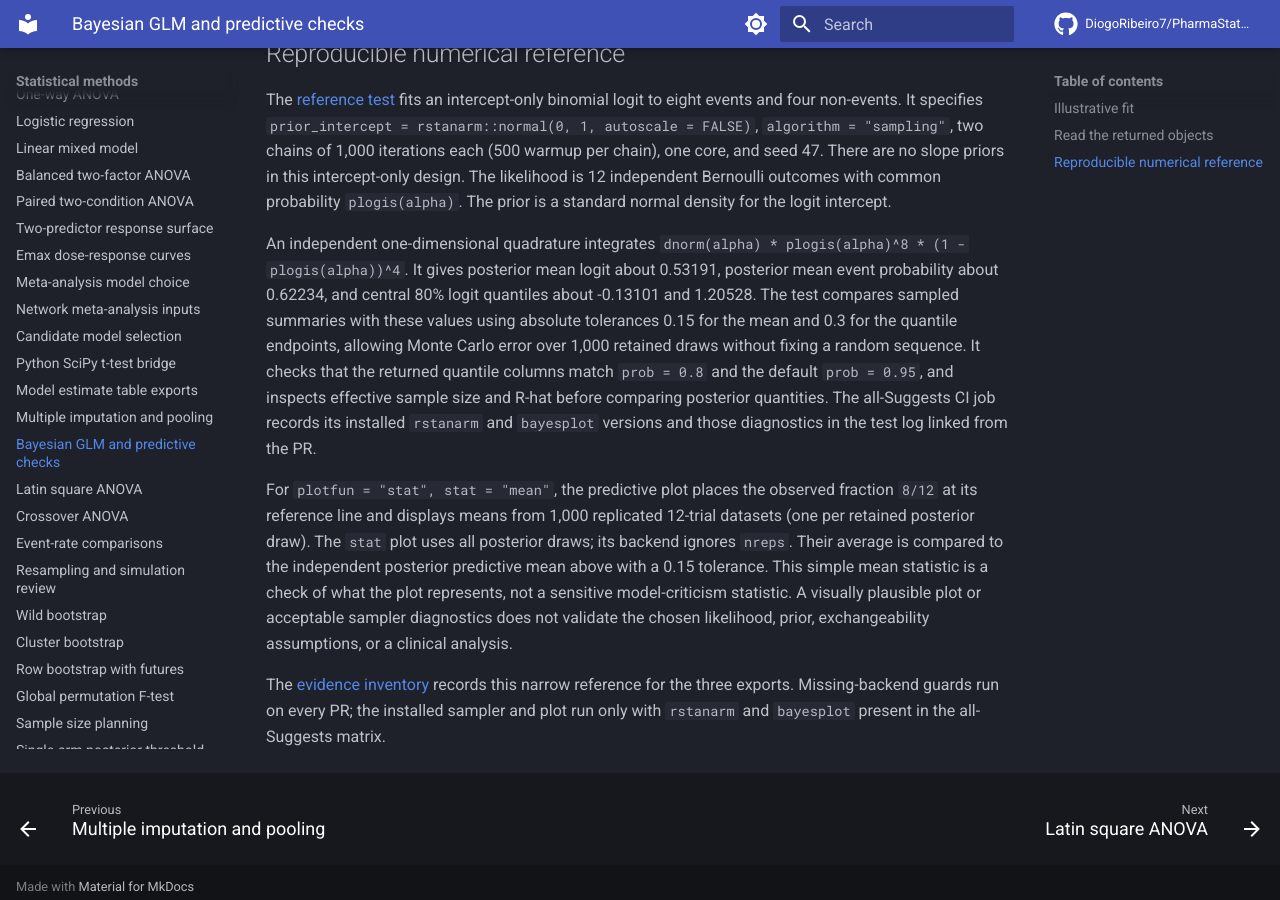
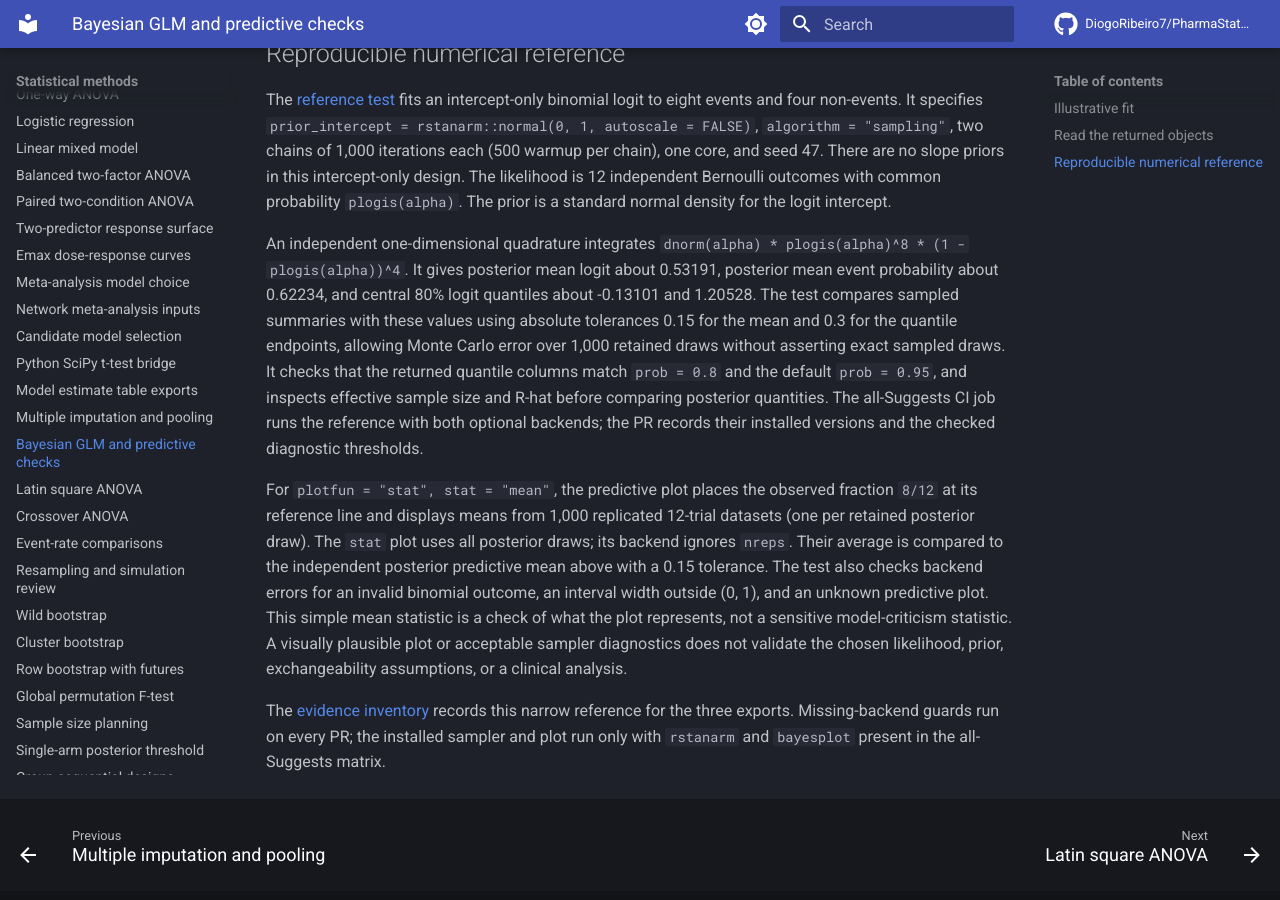
Before and after one commit to DiogoRibeiro7/PharmaStatsR, an MkDocs documentation site: the page built from docs/bayesian-glm.md, in a window 1280 px wide and 900 px high, scrolled down 1271 px. Built offline with MkDocs 1.6.1 and Material for MkDocs 9.7.7, drawn with Linux system fonts in a browser that asks for light colours; comment, search, counter and statistics services are not loaded.

Commit message:
Correct Bayesian evidence claims and boundary scope

```diff
--- a/docs/bayesian-glm.md
+++ b/docs/bayesian-glm.md
@@ -71,11 +71,11 @@ probability about 0.62234, and central 80% logit quantiles about
 -0.13101 and 1.20528. The test compares sampled summaries with these
 values using absolute tolerances 0.15 for the mean and 0.3 for the
 quantile endpoints, allowing Monte Carlo error over 1,000 retained draws
-without fixing a random sequence. It checks that the returned quantile
+without asserting exact sampled draws. It checks that the returned quantile
 columns match `prob = 0.8` and the default `prob = 0.95`, and inspects
 effective sample size and R-hat before comparing posterior quantities.
-The all-Suggests CI job records its installed `rstanarm` and `bayesplot`
-versions and those diagnostics in the test log linked from the PR.
+The all-Suggests CI job runs the reference with both optional backends;
+the PR records their installed versions and the checked diagnostic thresholds.
 
 For `plotfun = "stat", stat = "mean"`, the predictive plot places the
 observed fraction `8/12` at its reference line and displays means from
@@ -83,6 +83,8 @@ observed fraction `8/12` at its reference line and displays means from
 The `stat` plot uses all posterior draws; its backend ignores `nreps`.
 Their average is compared to the
 independent posterior predictive mean above with a 0.15 tolerance.
+The test also checks backend errors for an invalid binomial outcome,
+an interval width outside (0, 1), and an unknown predictive plot.
 This simple mean statistic is a check of what the plot represents, not
 a sensitive model-criticism statistic. A visually plausible plot or
 acceptable sampler diagnostics does not validate the chosen likelihood,
```
